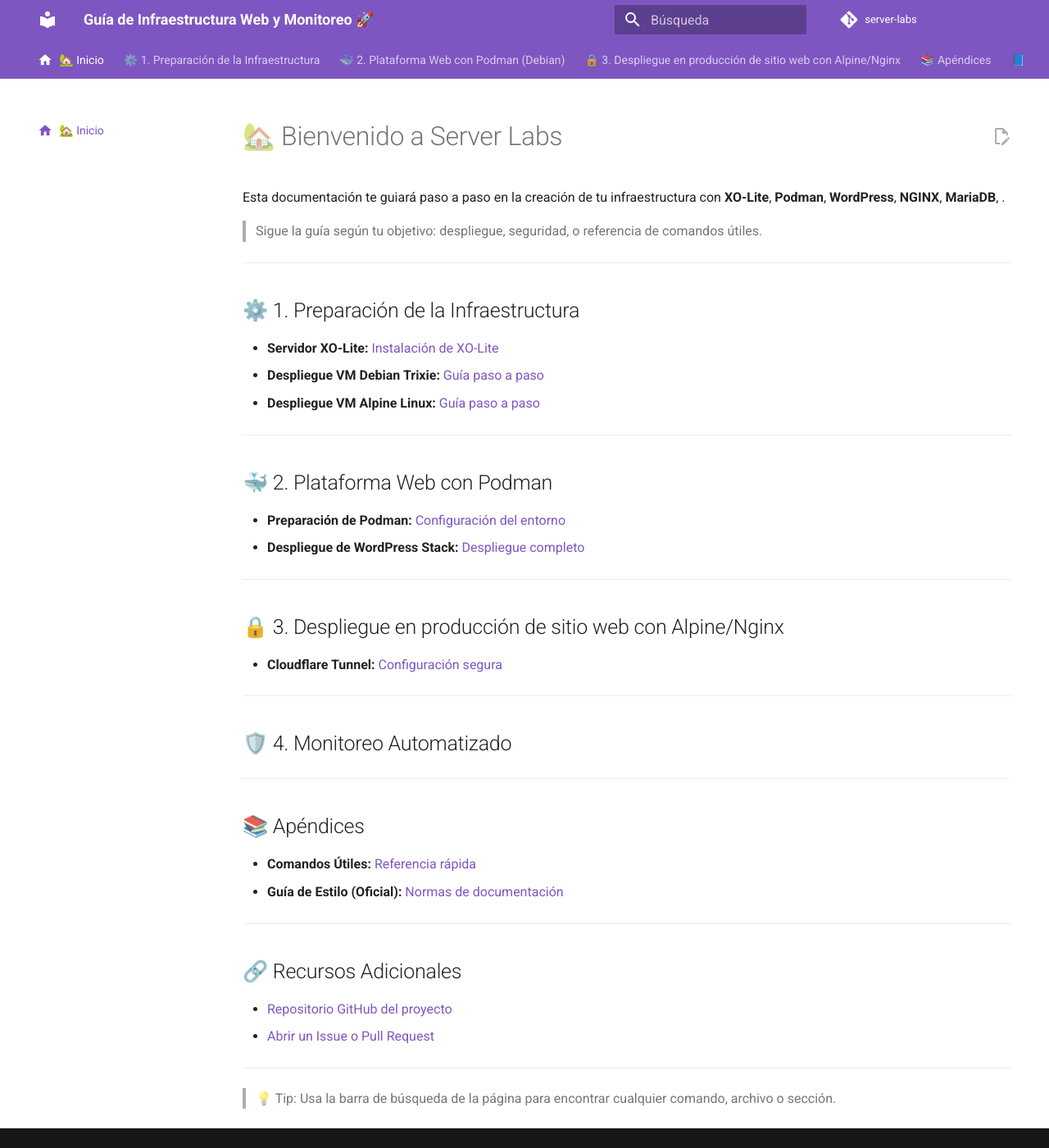
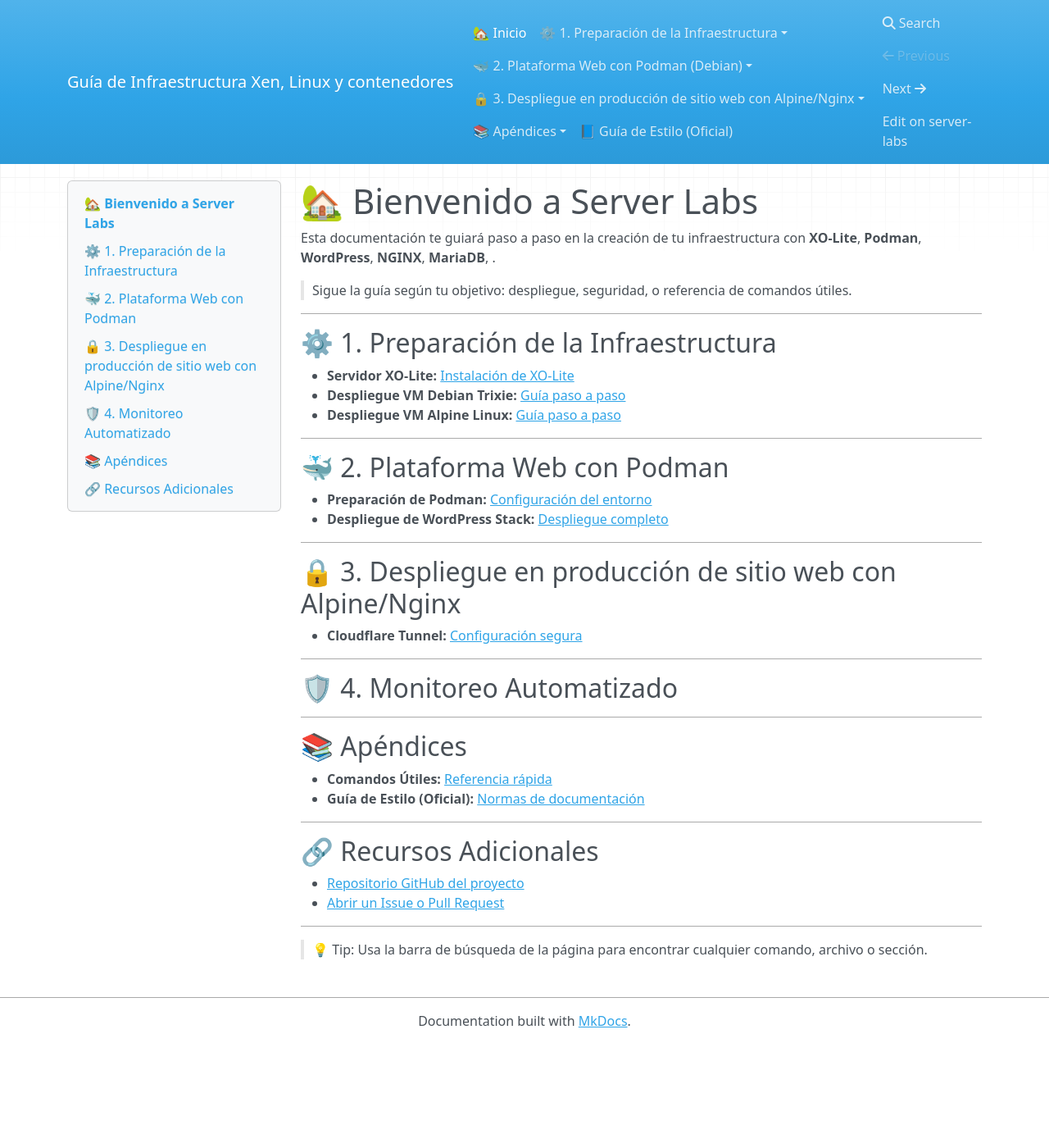
Before and after one commit to jacedoe/server-labs, an MkDocs documentation site: the page built from docs/index.md, in a window 1280 px wide and 1400 px high. Shown: the whole window at 82% size. Built offline with MkDocs 1.6.1, drawn with Linux system fonts in a browser that asks for light colours; nearby versions of some CDN libraries; comment, search, counter and statistics services are not loaded; some of the changed text lies outside the part shown.

```diff
--- a/mkdocs.yml
+++ b/mkdocs.yml
@@ -1,4 +1,4 @@
-site_name: Guía de Infraestructura Web y Monitoreo 🚀
+site_name: Guía de Infraestructura Xen, Linux y contenedores
 site_url: https://jacedoe.github.io/server-labs/
 repo_url: https://github.com/jacedoe/server-labs
 repo_name: server-labs
@@ -10,7 +10,7 @@
 #        TEMA Y ESTILO
 # ============================
 theme:
-  name: material
+  name: mkdocs
   language: es
   palette:
     primary: deep purple
```
